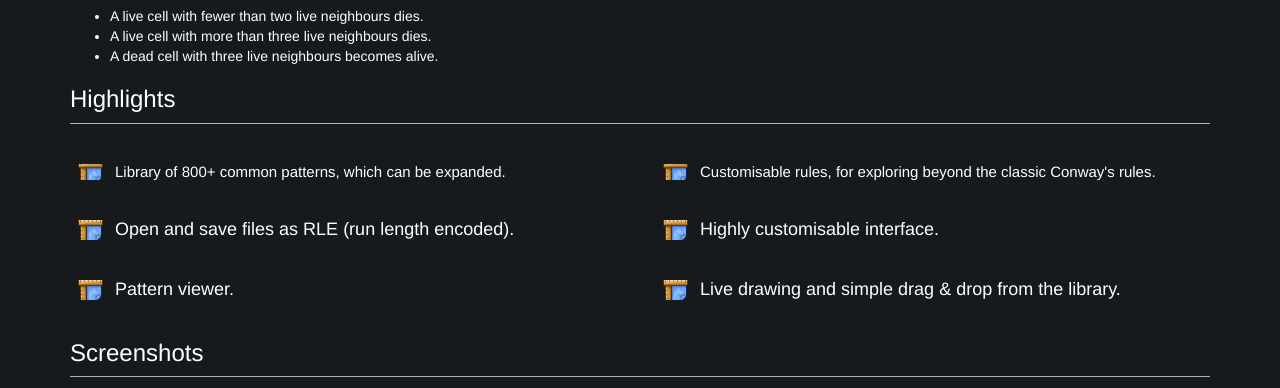
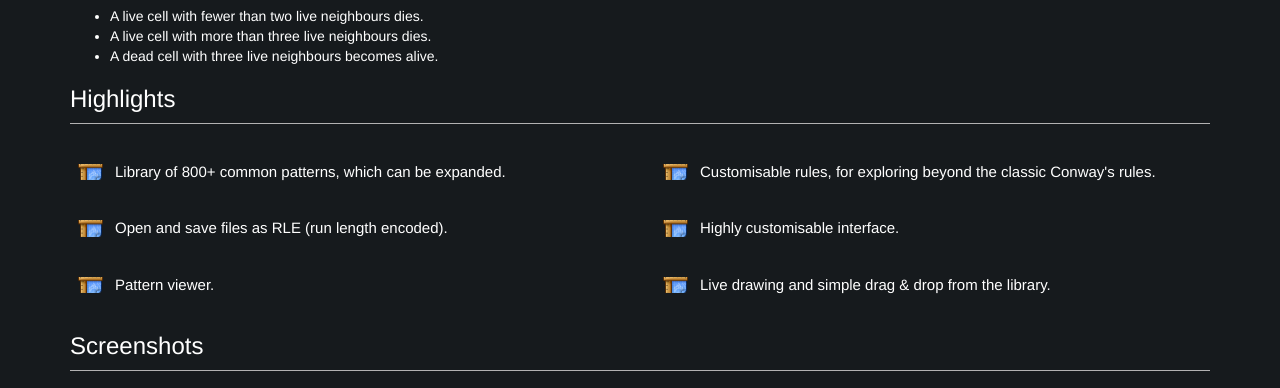
Before and after one commit to macmade/game-of-life.io, a PHP site: page / in a window 1280 px wide. Shown: the part 733-1121 px from the top of the page. Run offline with PHP 8.4, Linux system fonts and the light colour scheme; some libraries are stand-ins or nearby versions.

Commit message:
Highlights

```diff
--- a/index.php
+++ b/index.php
@@ -90,7 +90,7 @@
                         </h4>
                     </div>
                 </div>
-                <div class="row">
+                <div class="row highlights">
                     <div class="col-sm-6">
                         <h4 class="project-icons project-icons-design-blueprint">
                             Open and save files as RLE (run length encoded).
@@ -102,7 +102,7 @@
                         </h4>
                     </div>
                 </div>
-                <div class="row">
+                <div class="row highlights">
                     <div class="col-sm-6">
                         <h4 class="project-icons project-icons-design-blueprint">
                             Pattern viewer.
```
